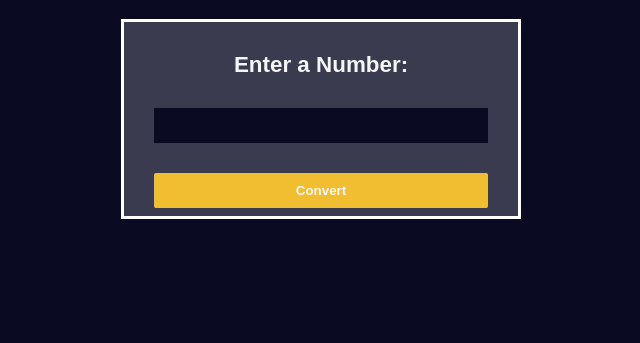
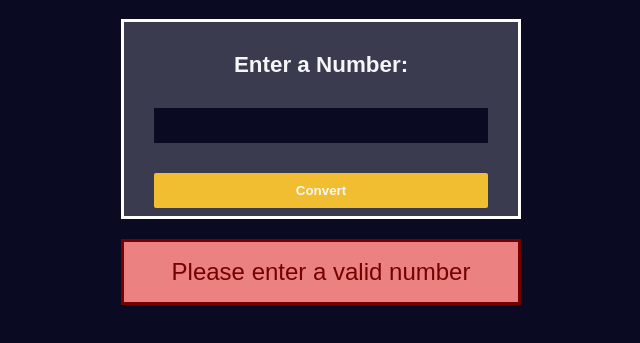
Before and after one commit to SALAHEDDIN47/Roman-Numeral-Converter, a plain HTML site: page index.html in a window 1280 px wide. Shown: the part 193-536 px from the top of the page, without its empty margins (319-959 px from the left). Drawn offline with Linux system fonts and the light colour scheme.

Commit message:
adding code...

```diff
--- a/script.js
+++ b/script.js
@@ -1,3 +1,12 @@
 const input = document.getElementById("convert-btn");
 const result = document.getElementById("output");
 const inputVal = input.value;
+
+const conversion = (input) => {
+    if( input === "" ){
+        result.classList.remove("hidden");
+        result.textContent = "Please enter a valid number";
+    }
+};
+
+input.addEventListener("click",conversion(inputVal));
--- a/styles.css
+++ b/styles.css
@@ -4,6 +4,8 @@
     --dark-grey: #0a0a23;
     --yellow: #f1be32;
     --golden-yellow: #feac32;
+    --light-red:rgb(235, 129, 129);
+    --dark-red:rgb(117, 0, 0);
   }
 
   *,
@@ -86,16 +88,21 @@
     padding:10px;
   }
 
-  .result {
-    background-color: rgba(255, 255, 255, 0.2);
-    height:50px;
-    width:400px;
+  .output {
+    background-color: var(--light-red);
+    color: var(--dark-red);
+    text-align: center;
+    font-family: Arial, Helvetica, sans-serif;
+    font-size: x-large;
+    height: 50px;
+    width: 400px;
     padding: 30px;
     display: flex;
-    flex-direction: column;
-    gap:30px;
-    border: 3px solid white;
-  }
+    justify-content: center;
+    align-items: center;
+    gap: 30px;
+    border: 3px solid var(--dark-red);
+}
 
   .hidden {
     display: none;
```
